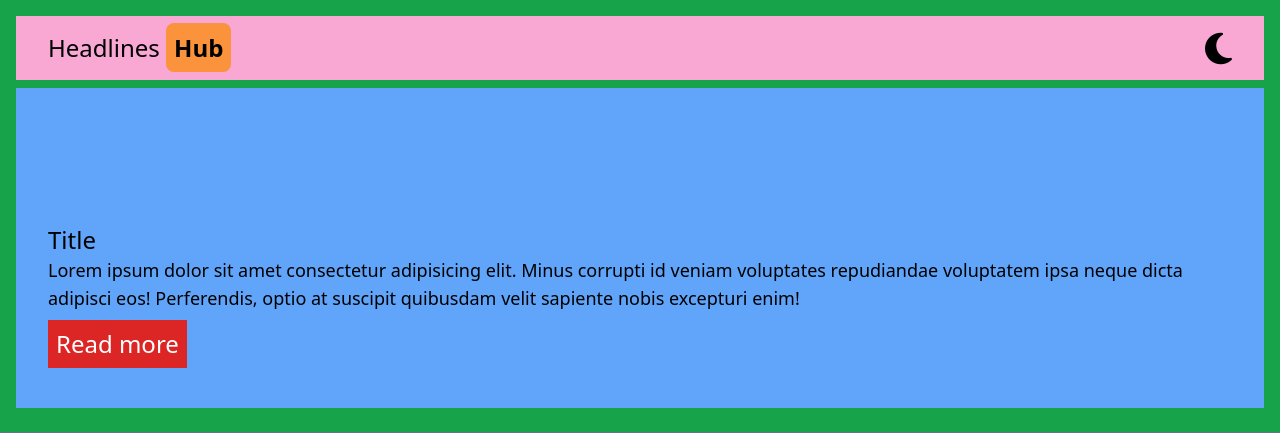
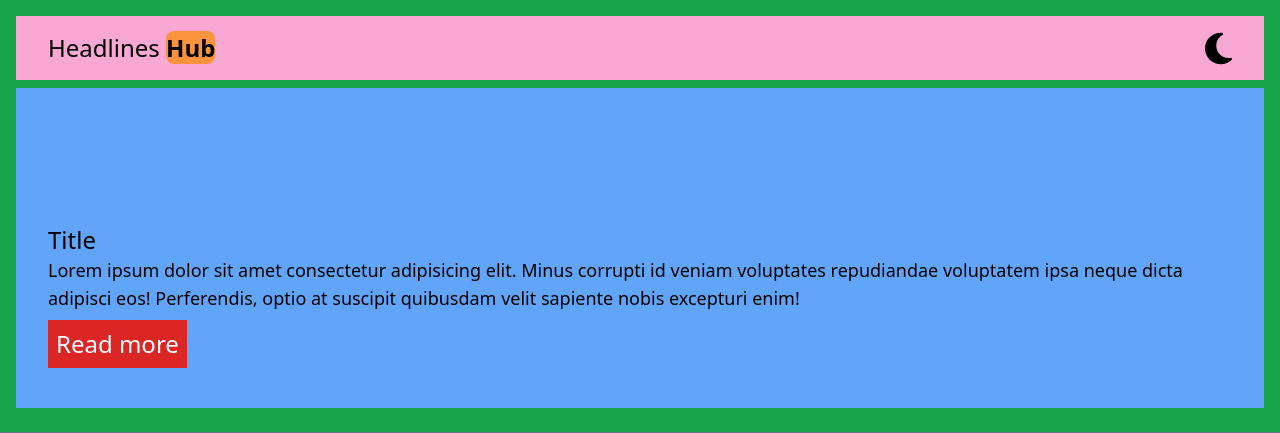
Before and after one commit to sharan-senthilkumar/Headlines-hub, a Flask app: page / in a window 1280 px wide. Shown: the top 433 px of the page. Run offline with Flask 3, Linux system fonts and the light colour scheme; style sheets or scripts are compiled from the project's sources.

Commit message:
tab-query-2

```diff
--- a/templates/index.html
+++ b/templates/index.html
@@ -33,7 +33,7 @@
         <div id="title">
           <h2>
             Headlines
-            <span class="bg-orange-400 p-2 rounded-lg font-bold">Hub</span>
+            <span class="bg-orange-400 p-0 rounded-lg font-bold m-0">Hub</span>
           </h2>
         </div>
         <div id="button"><i class="fa-solid fa-moon fa-xl"></i></div>
```
